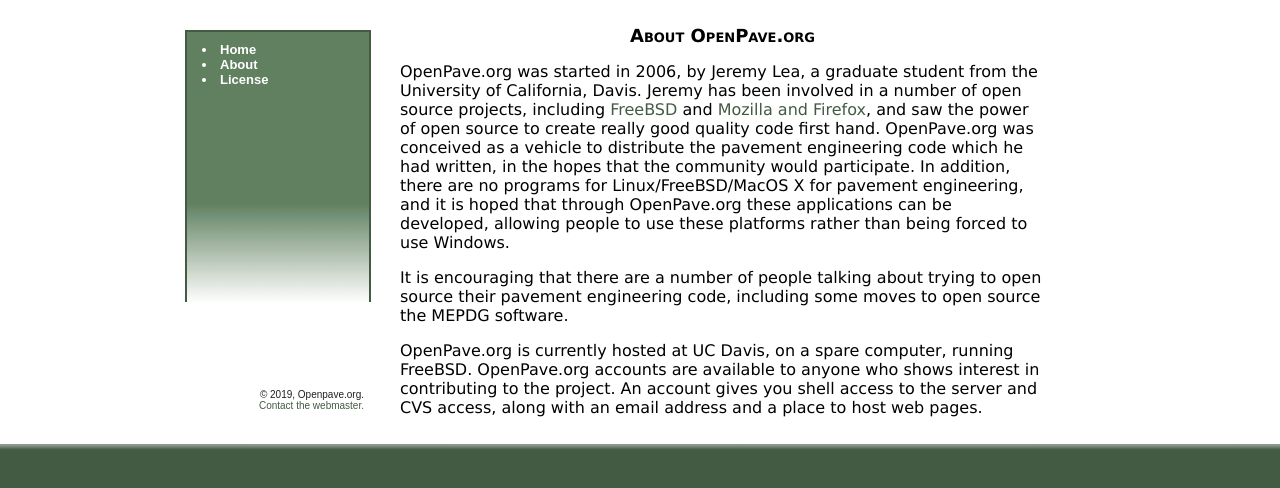
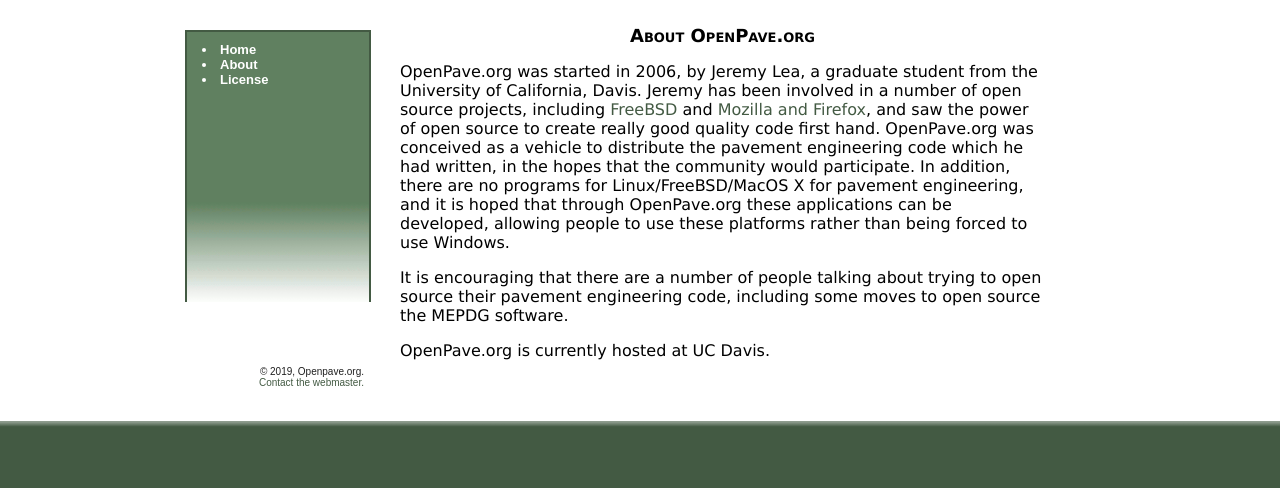
Before and after one commit to openpave/www, a PHP site: page /about.php in a window 1280 px wide. Shown: the part 231-719 px from the top of the page. Run offline with PHP 8.4, Linux system fonts and the light colour scheme.

Commit message:
Remove the text about accounts.  With GitHub noone needs one of those...

```diff
--- a/about.php
+++ b/about.php
@@ -46,11 +46,7 @@
 trying to open source their pavement engineering code, including some
 moves to open source the MEPDG software.</p>
 
-<p>OpenPave.org is currently hosted at UC Davis, on a spare computer,
-running FreeBSD.  OpenPave.org accounts are available to anyone who shows
-interest in contributing to the project.  An account gives you shell access
-to the server and CVS access, along with an email address and a place to
-host web pages.</p>
+<p>OpenPave.org is currently hosted at UC Davis.</p>
 
 <?php
 FinaliseHTML('');
```
